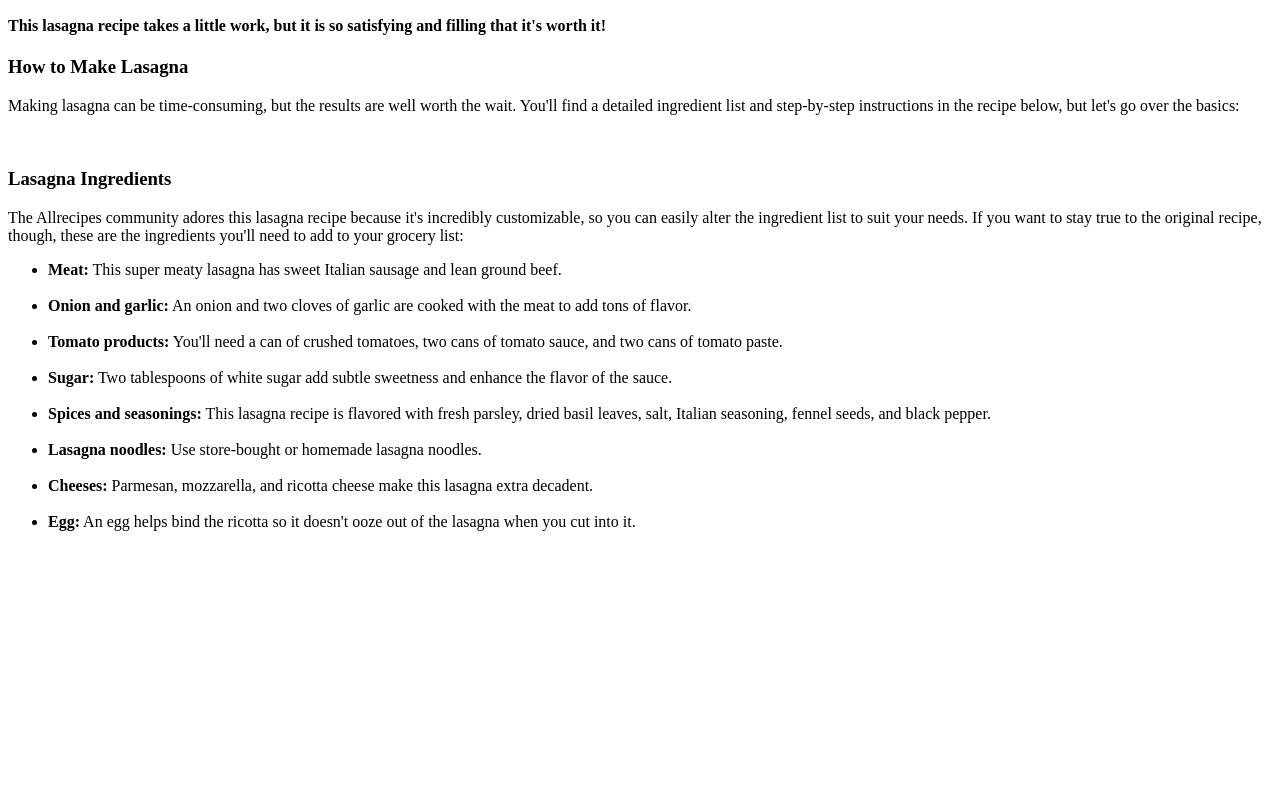
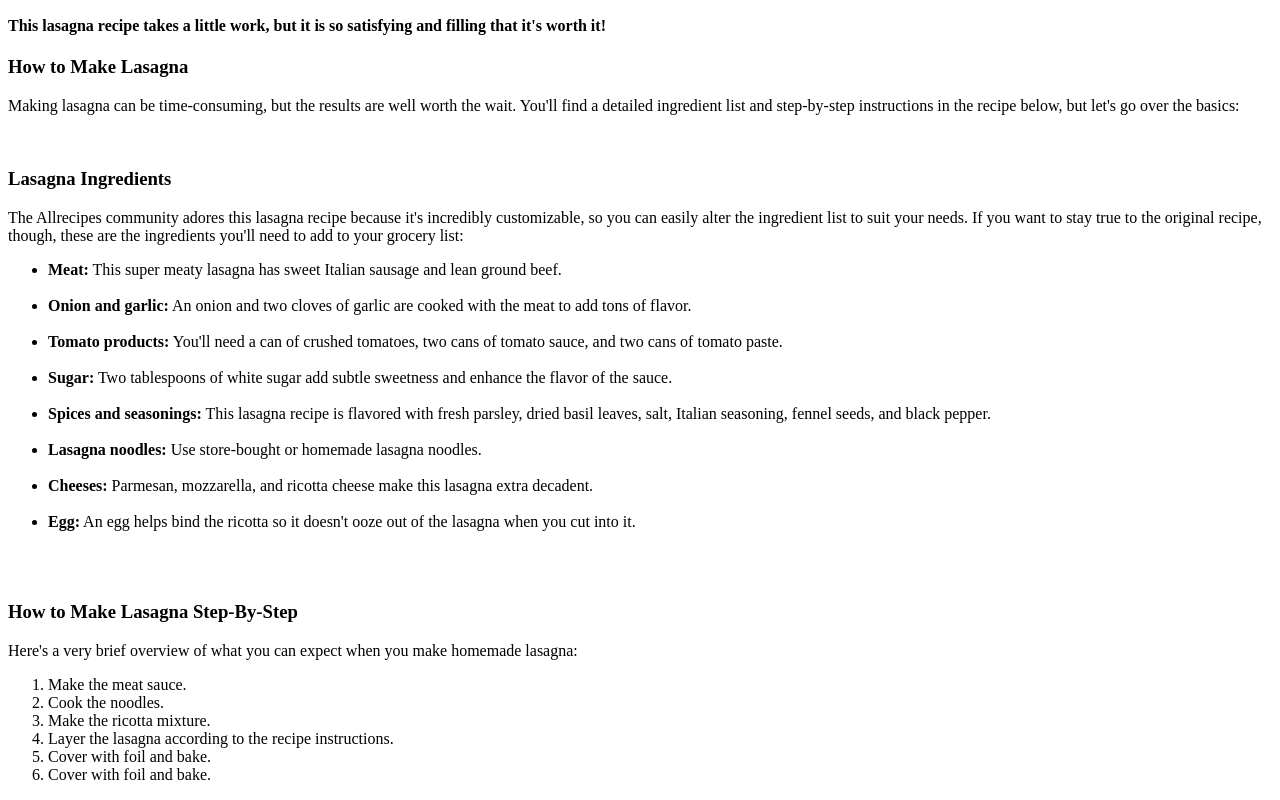
Before and after one commit to SealedOwl/odin-recipes, a plain HTML site: page recipes/lasagna.html in a window 1280 px wide. Shown: the part 388-1188 px from the top of the page. Before the commit the page ends 953 px from the top, so only its background shows below. Drawn offline with Linux system fonts and the light colour scheme.

Commit message:
Add lasagna steps

```diff
--- a/recipes/lasagna.html
+++ b/recipes/lasagna.html
@@ -24,5 +24,16 @@
         <li><strong>Cheeses:</strong> Parmesan, mozzarella, and ricotta cheese make this lasagna extra decadent. </li><br>
         <li><strong>Egg:</strong> An egg helps bind the ricotta so it doesn't ooze out of the lasagna when you cut into it. </li><br>
     </ul>
+    <br>
+    <h3>How to Make Lasagna Step-By-Step</h3>
+    <p>Here's a very brief overview of what you can expect when you make homemade lasagna:</p>
+    <ol>
+        <li>Make the meat sauce.</li>
+        <li>Cook the noodles.</li>
+        <li>Make the ricotta mixture.</li>
+        <li>Layer the lasagna according to the recipe instructions.</li>
+        <li>Cover with foil and bake.</li>
+        <li>Cover with foil and bake.</li>
+    </ol>
 </body>
 </html>
```
